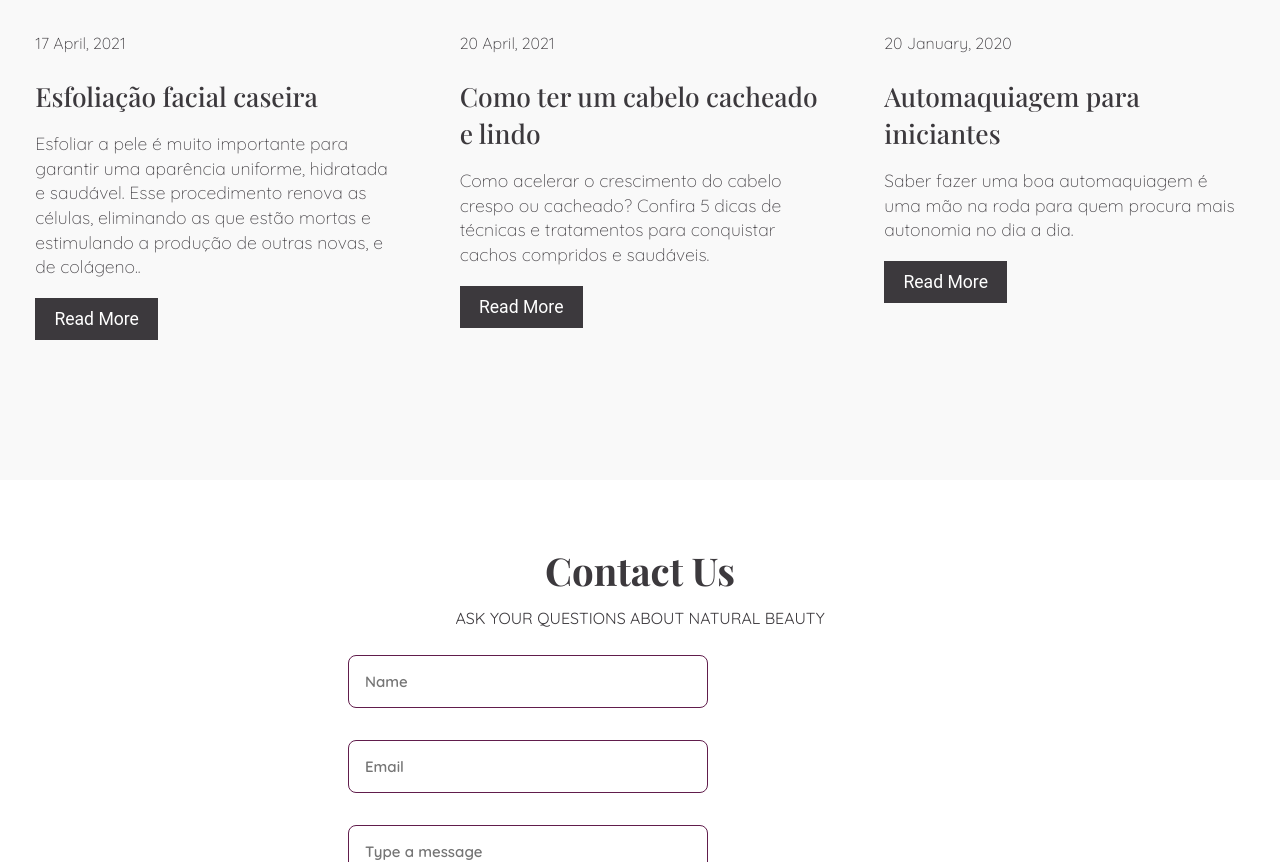
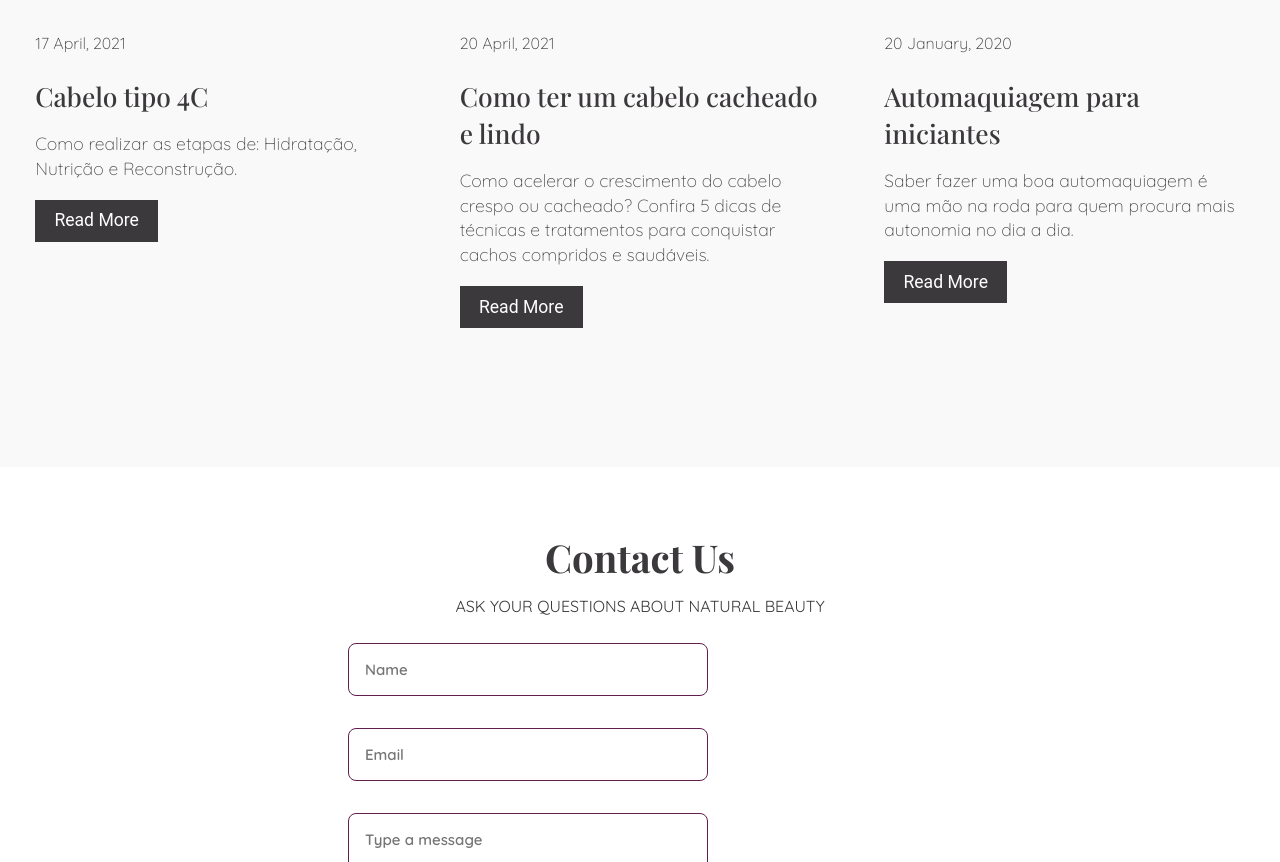
Before and after one commit to SaraTuma/Blog-BeautyTips_, a plain HTML site: page index.html in a window 1280 px wide. Shown: the part 3823-4685 px from the top of the page. Drawn offline with nearby package versions, Linux system fonts and the light colour scheme.

Commit message:
Update index.html

```diff
--- a/index.html
+++ b/index.html
@@ -201,10 +201,8 @@
             </div>
             <div class = "blog-text">
               <span>17 April, 2021</span>
-              <h2>Esfoliação facial caseira</h2>
-              <p>Esfoliar a pele é muito importante para garantir uma aparência uniforme, hidratada e saudável.
-                 Esse procedimento renova as células, eliminando as que estão mortas e estimulando a
-                  produção de outras novas, e de colágeno..</p>
+              <h2>Cabelo tipo 4C</h2>
+              <p>Como realizar as etapas de: Hidratação, Nutrição e Reconstrução.</p>
               <a href = "#">Read More</a>
             </div>
           </div>
```
